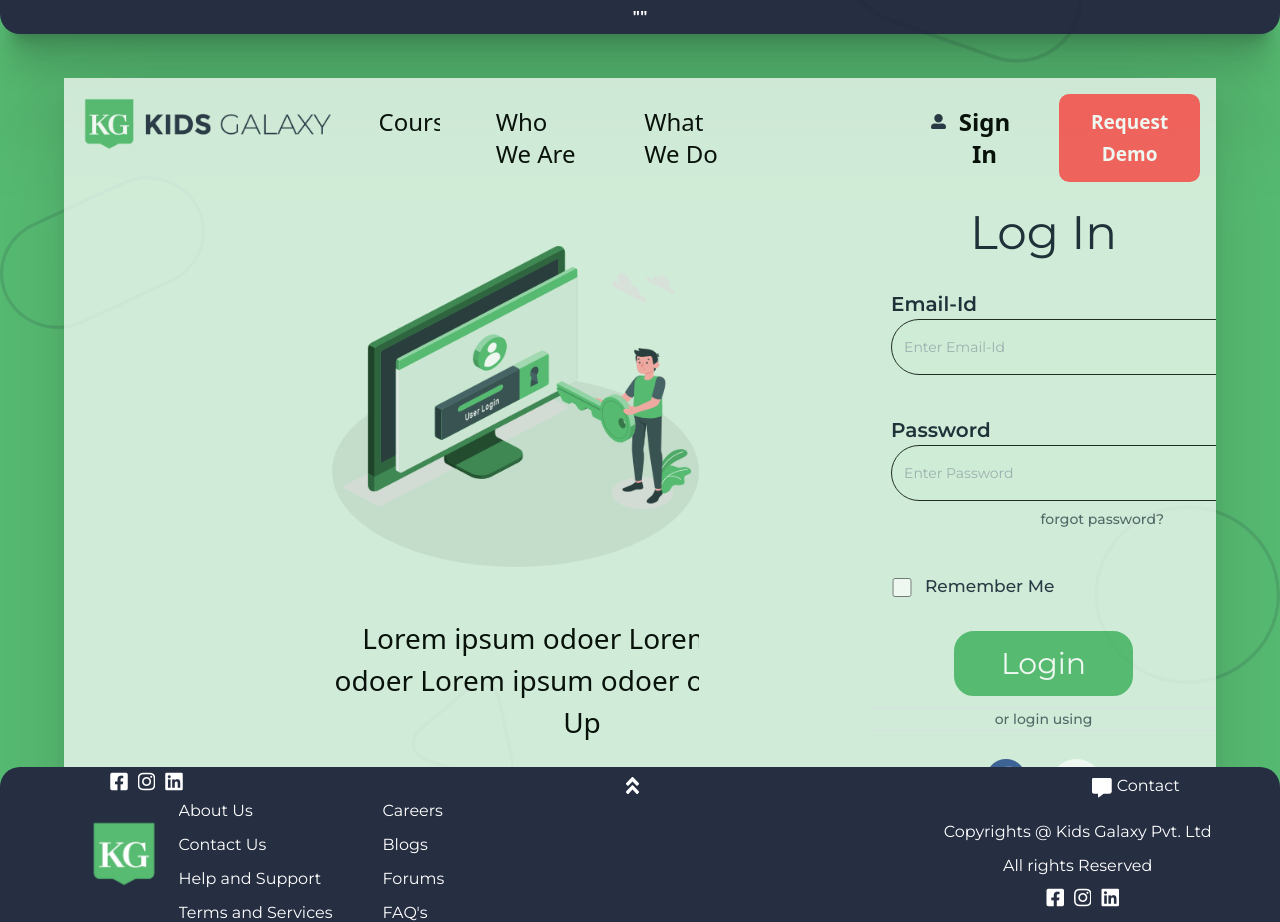
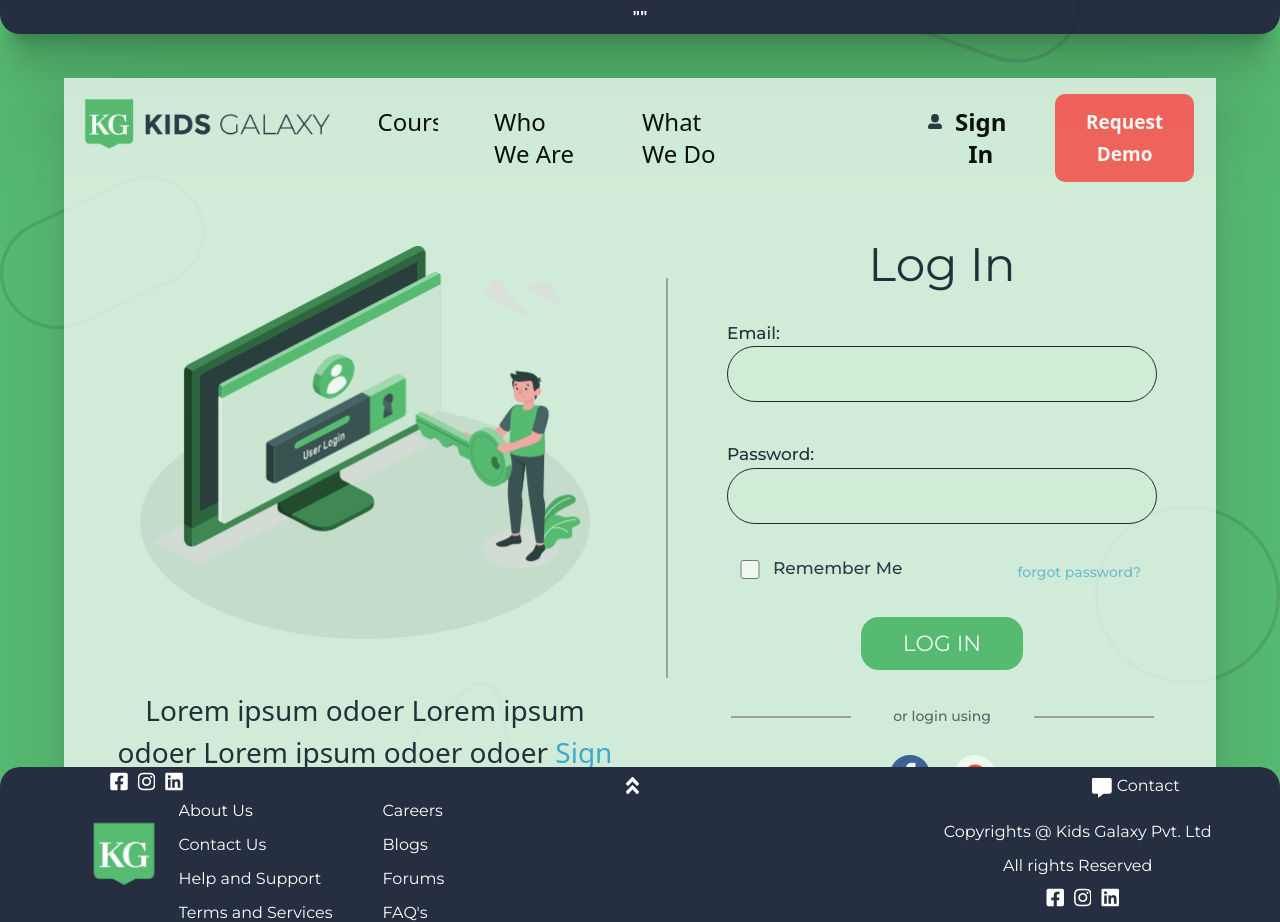
Before and after one commit to pruthilsuryawanshi/LMS, a React (Create React App) app: page /login in a window 1280 px wide. Built offline with nearby package versions, Linux system fonts and the light colour scheme; no server answers.

Commit message:
Updated Login Page

```diff
--- a/src/Pages/LandingPage.css
+++ b/src/Pages/LandingPage.css
@@ -58,6 +58,7 @@
   padding: 10px 20px;
   font-size: 19px;
   border: 2px solid #ff5a5a;
+  margin-right: 6px;
 }
 .demo:hover {
   background-color: rgb(221, 241, 226);
--- a/src/Pages/Login.css
+++ b/src/Pages/Login.css
@@ -59,11 +59,24 @@
   align-items: center;
   justify-content: center;
 }
+.mainDiv {
+  display: flex;
+  justify-content: space-evenly;
+}
+.leftDiv {
+  position: relative;
+}
+.leftDiv img {
+  width: 90%;
+  margin: 0 auto;
+}
+
 .leftDiv p {
   font-size: 28px;
   width: 500px;
   text-align: center;
   padding-top: 50px;
+  color: #1a2334;
 }
 .login {
   font-weight: 400 !important;
@@ -72,6 +85,9 @@
 .loginBtn {
   border: 2px solid #57bb72;
   transition: all 0.5s;
+  font-size: 22px !important;
+  padding: 8px 40px !important;
+  border-radius: 18px !important;
 }
 .loginBtn:hover {
   color: #57bb72;
@@ -80,5 +96,35 @@
 .input-field {
   width: 430px !important;
 }
-.rightDiv {
+
+.middleLine {
+  height: 400px;
+  border-left: 2px solid rgb(161, 161, 161);
+  position: relative;
+  bottom: -80px;
 }
+.headers {
+  font-size: 17px !important;
+  font-weight: 500 !important;
+}
+.loginLine {
+  display: flex;
+  justify-content: space-between;
+  width: 90%;
+  margin: 0 auto;
+}
+.hr {
+  width: 120px;
+  border-top: 2px solid rgb(161, 161, 161);
+  position: relative;
+  top: 10px;
+}
+.googleImg {
+  width: 42px;
+  object-fit: contain;
+}
+.remember {
+  display: flex;
+  align-items: center;
+  justify-content: space-between;
+}
--- a/src/Pages/Login.js
+++ b/src/Pages/Login.js
@@ -97,65 +97,67 @@ const Login = ({ inputVisible, setInputVisible }) => {
           animate={{ opacity: 1 }}
           exit={{ opacity: 0 }}
           transition={{ duration: 0.5 }}
-          className="flex flex-row"
+          className="flex flex-row mainDiv"
         >
           {/* <!-- LEFT-DIV  image--> */}
-          <div className="pl-64 pt-12 mx-3 leftDiv">
+          <div className="pt-12 mx-3 leftDiv">
             <img src="Images/Log in page illustration.png" alt="stud-img" />
             <p>
-              Lorem ipsum odoer Lorem ipsum odoer Lorem ipsum odoer odoer Sign
-              Up
+              Lorem ipsum odoer Lorem ipsum odoer Lorem ipsum odoer odoer
+              <span style={{ color: "#3FA7D6" }}> Sign Up</span>
             </p>
           </div>
 
+          <span className="middleLine"></span>
+
           {/* <!-- right div  --> */}
-
-          <div className="pl-40 rightDiv">
+          <div className="rightDiv pt-8">
             <div>
               <p className="login">Log In</p>
             </div>
 
             <div>
               <div className="p-5">
-                <p className="headers">Email-Id</p>
+                <p className="headers">Email:</p>
                 <input
                   type="text"
                   className="input-field description border-transparent focus:outline-none focus:ring-2 focus:ring-black focus:border-transparent p-3"
-                  placeholder="Enter Email-Id"
                 />
               </div>
 
               <div className="p-5">
-                <p className="headers">Password</p>
+                <p className="headers">Password:</p>
                 <input
                   type="password"
                   className="input-field description border-transparent focus:outline-none focus:ring-2 focus:ring-black focus:border-transparent p-3"
-                  placeholder="Enter Password"
                 />
-                <a href="#">
-                  <p className="text-right pr-8 pt-2 forgotpass">
+
+                <div className="remember pt-6">
+                  <div className="flex">
+                    <div className="p-3">
+                      <input type="checkbox" className="checkbox" />
+                    </div>
+                    <p className="p-2 pl-0 remember-me">Remember Me</p>
+                  </div>
+                  <p
+                    className="text-right pr-4 forgotpass"
+                    style={{ color: "#3FA7D6" }}
+                  >
                     forgot password?
                   </p>
-                </a>
-              </div>
-
-              <div className="flex flex-row p-4 pl-2">
-                <div className="p-3">
-                  <input type="checkbox" className="checkbox" />
                 </div>
-                <p className="p-2 pl-0 remember-me">Remember Me</p>
               </div>
             </div>
 
             <div className="text-center">
-              <button className="loginBtn">Login</button>
+              <button className="loginBtn">LOG IN</button>
             </div>
-
+            <br />
             <div>
               <div className="py-3 loginLine">
-                <hr />
+                <span className="hr"></span>
                 <p className="text-center forgotpass">or login using</p>
-                <hr />
+                <span className="hr"></span>
               </div>
               <div className="flex flex row p-4 justify-center ">
                 <div className="px-3">
@@ -165,19 +167,14 @@ const Login = ({ inputVisible, setInputVisible }) => {
                 </div>
                 <div className="px-3">
                   <div>
-                    <img src="Images/google.png" alt="google" />
+                    <img
+                      className="googleImg"
+                      src="Images/google.png"
+                      alt="google"
+                    />
                   </div>
                 </div>
               </div>
-            </div>
-
-            <div>
-              <p className="text-center acc">
-                Don't have a account ?{" "}
-                <a className="sign-up text-blue-600" href="#">
-                  SIGN UP
-                </a>
-              </p>
             </div>
           </div>
         </motion.div>
```
Also changed, not shown: public/Images/google.png, 1 other file (tests, documents, lock files or other folders).
